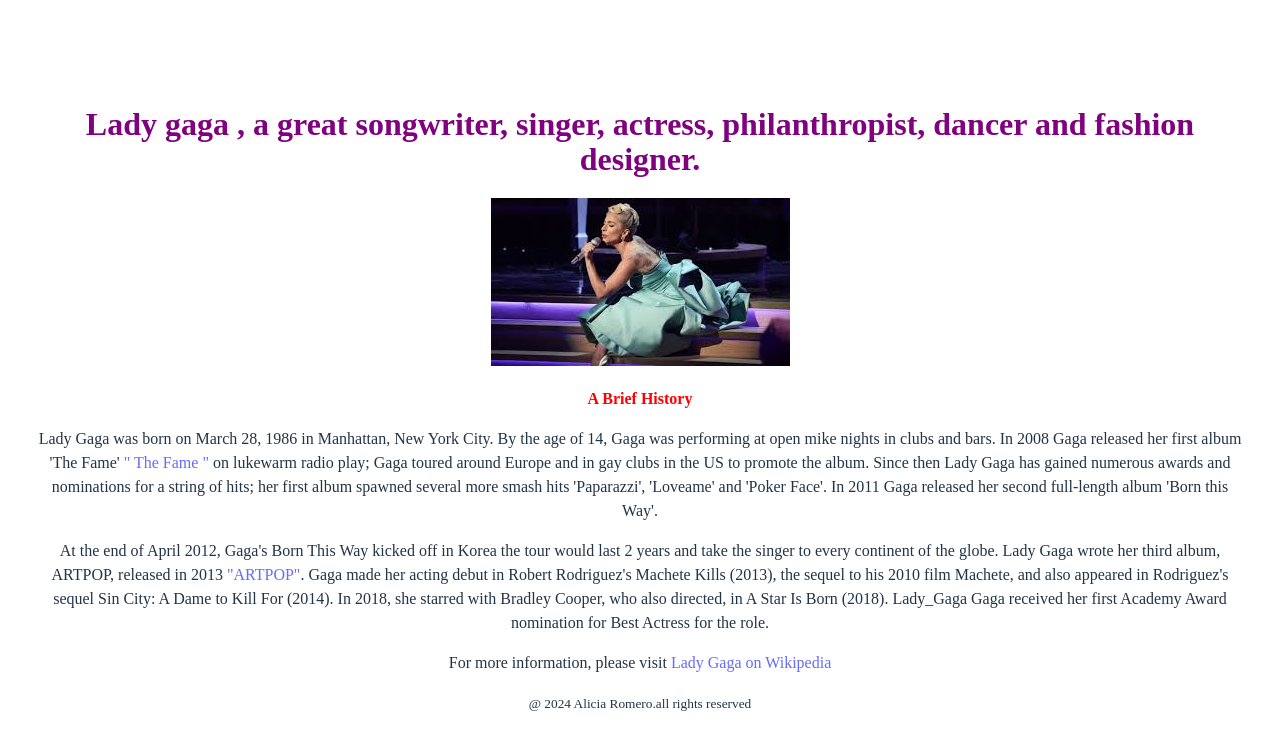
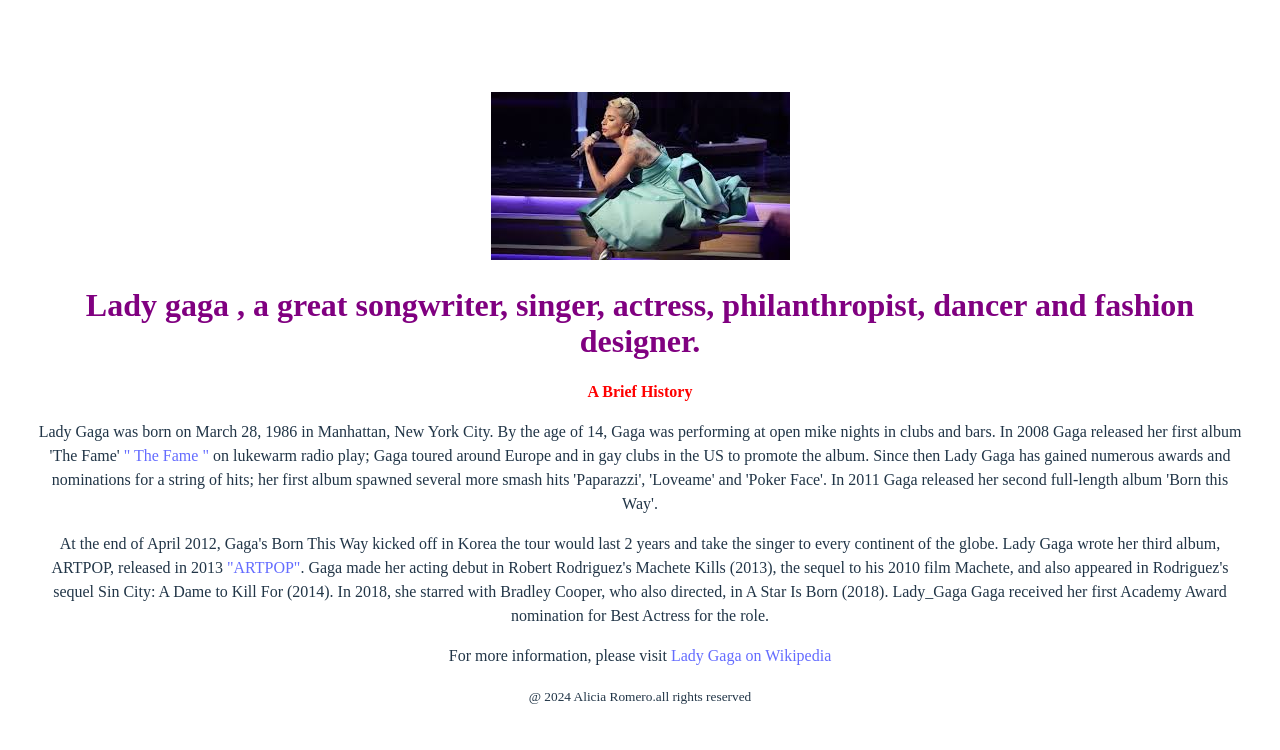
Before and after one commit to Bolao87/my-first-react-app, a React app: page / in a window 1280 px wide. Shown: the top 750 px of the page. Built offline with nearby package versions, Linux system fonts and the light colour scheme; the HTML template or start-up script is replaced by a standard one.

Commit message:
changed the pic position

```diff
--- a/src/App.jsx
+++ b/src/App.jsx
@@ -7,15 +7,18 @@
   return (
     <>
       <title><b><i>Lady Gaga</i></b></title>
+
+      <img src="/Gaga.jpeg" alt="gaga singing in a beautiful blue dress" />
+
       <h1 id="title">Lady gaga , a great songwriter, singer, actress, philanthropist, dancer and fashion designer.</h1>
 
 
-      <img src="/Gaga.jpeg" alt="gaga singing in a beautiful blue dress" />
+
 
       <h2> A Brief History</h2>
 
       <p>
-         Lady Gaga was born on March 28, 1986 in Manhattan, New York City.  By the age of 14, Gaga was performing at open mike nights in clubs and bars.
+        Lady Gaga was born on March 28, 1986 in Manhattan, New York City.  By the age of 14, Gaga was performing at open mike nights in clubs and bars.
         In 2008 Gaga released her first album 'The Fame' <a id="tribute-link" href="https://www.youtube.com/watch?v=8mZb6pvUNmk" target="_blank">" The Fame "</a> on lukewarm radio play; Gaga toured around Europe and in gay clubs in the US to promote the album.
         Since then Lady Gaga has gained numerous awards and nominations for a string of hits;
         her first album spawned several more smash hits 'Paparazzi', 'Loveame' and 'Poker Face'.
@@ -26,7 +29,7 @@
         the tour would last 2 years and take the singer to every continent of the globe. Lady Gaga wrote her third album, ARTPOP, released in 2013  <a id="tribute-link" href="https://www.youtube.com/watch?v=9d5j1klMYqw" target="_blank">"ARTPOP"</a>.
         Gaga made her acting debut in Robert Rodriguez's Machete Kills (2013), the sequel to his 2010 film Machete, and also appeared in Rodriguez's sequel Sin City: A Dame to Kill For (2014).
         In 2018, she starred with Bradley Cooper, who also directed, in A Star Is Born (2018).
-       Lady_Gaga Gaga received her first Academy Award nomination for Best Actress for the role.
+        Lady_Gaga Gaga received her first Academy Award nomination for Best Actress for the role.
       </p>
 
       <p>For more information, please visit <a id="tribute-link" href="https://en.wikipedia.org/wiki/Lady_Gaga" target="_blank">Lady Gaga on Wikipedia</a></p>
```
